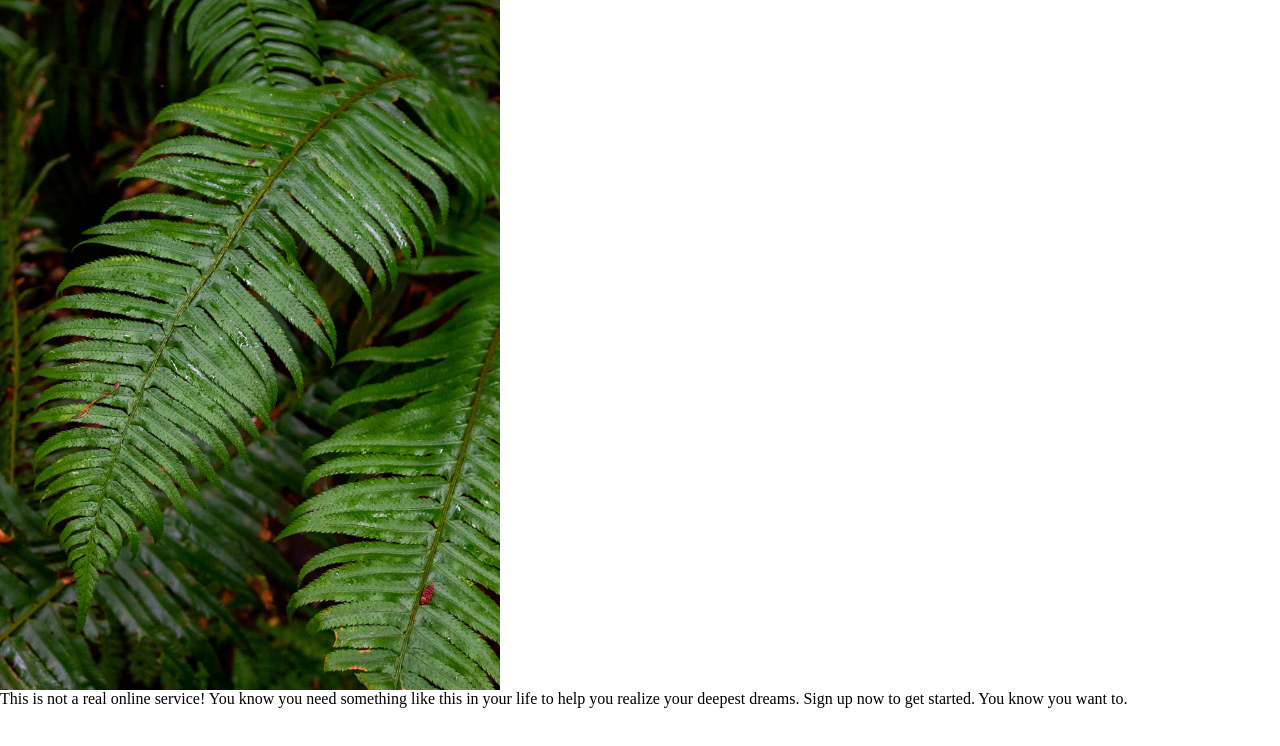
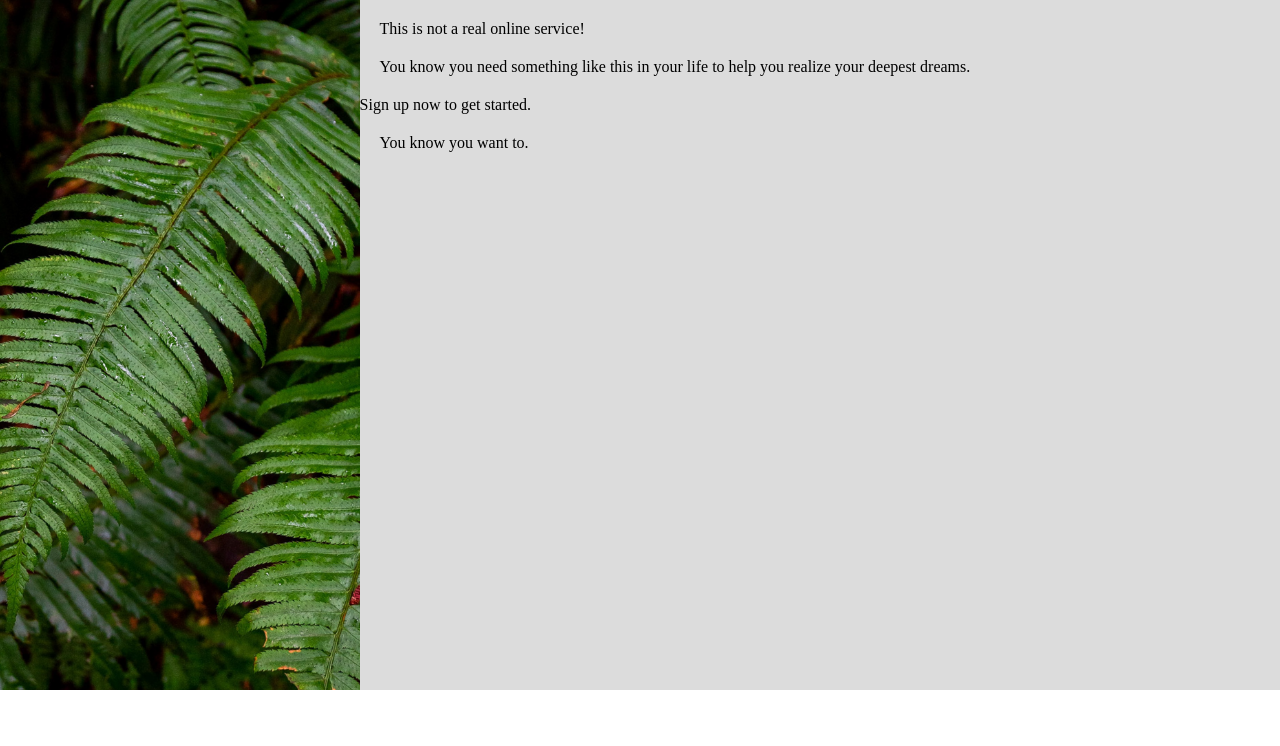
Before and after one commit to GrapeJuice11111/signup_form, a plain HTML site: page index.html in a window 1280 px wide. Drawn offline with Linux system fonts and the light colour scheme.

Commit message:
Set Basic Properties And Arrange Div For Right Side
Applying flex and background-colors to get the design, arranging .message

```diff
--- a/index.html
+++ b/index.html
@@ -13,12 +13,12 @@
 
     <div class="right-side">
         <div class="foronlytext">
-            <span class="upper-message">This is not a real online service!</span>
-           <span class="middle-message">You know you need something like this in your life to help
+            <span class="upper message">This is not a real online service!</span>
+           <span class="middle message">You know you need something like this in your life to help
             you realize your deepest dreams.</span>
 
             Sign up <span class=italicized>now</span> to get started.
-            <span class="bottom-message">You <span class="italicized">know</span> you want to.</span>
+            <span class="bottom message">You <span class="italicized">know</span> you want to.</span>
         </div>
         <div class="forsignupform"></div>
         <div class="forbutton"></div>
--- a/styles.css
+++ b/styles.css
@@ -5,6 +5,7 @@
 body{
     margin: 0;
     padding: 0;
+    display: flex;
 }
 
 
@@ -15,3 +16,14 @@ body{
     width: 500px;
     height: 690px;;
 }
+
+.right-side{
+    display: flex;
+    flex-direction: column;
+    background-color: #DCDCDC ;
+    width: 100%;
+}
+.message{
+    display: block;
+    margin: 20px;
+}
```
